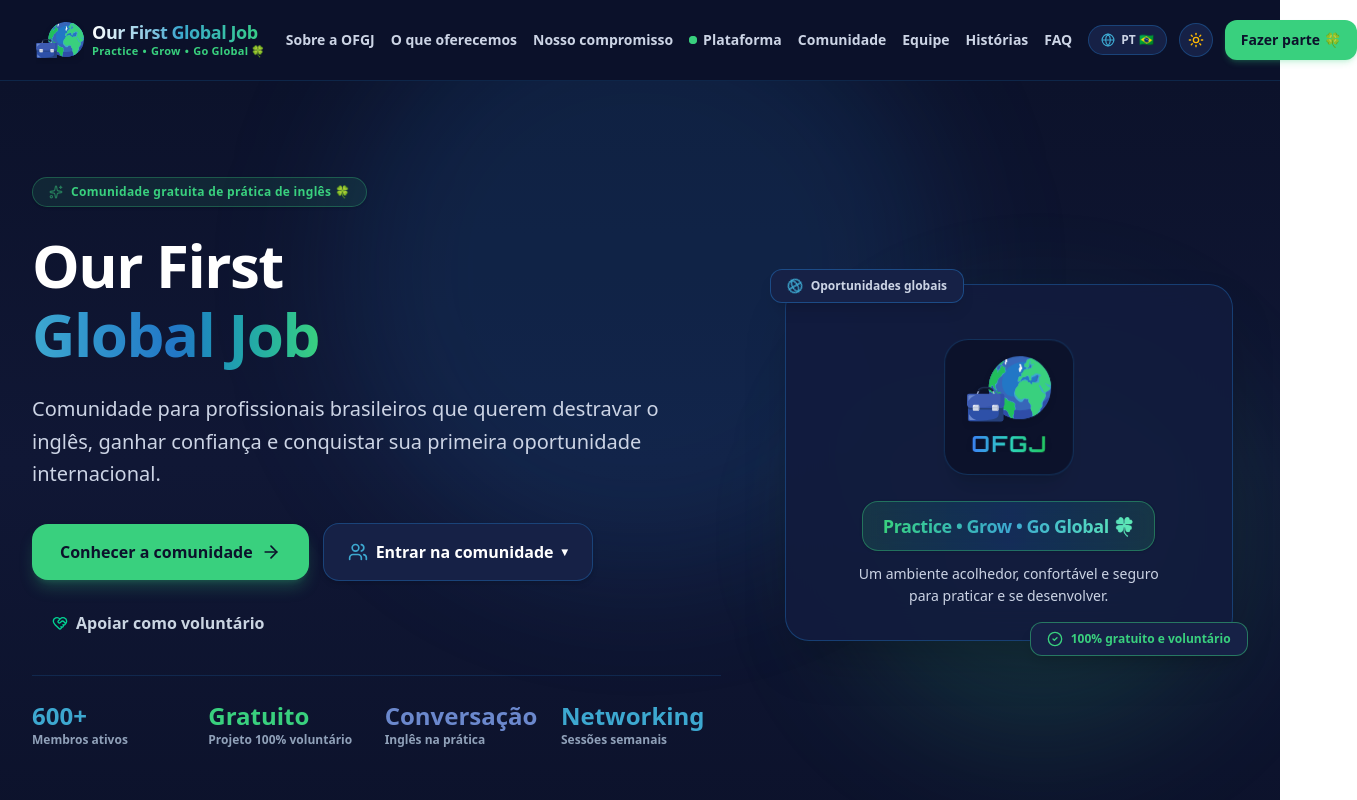
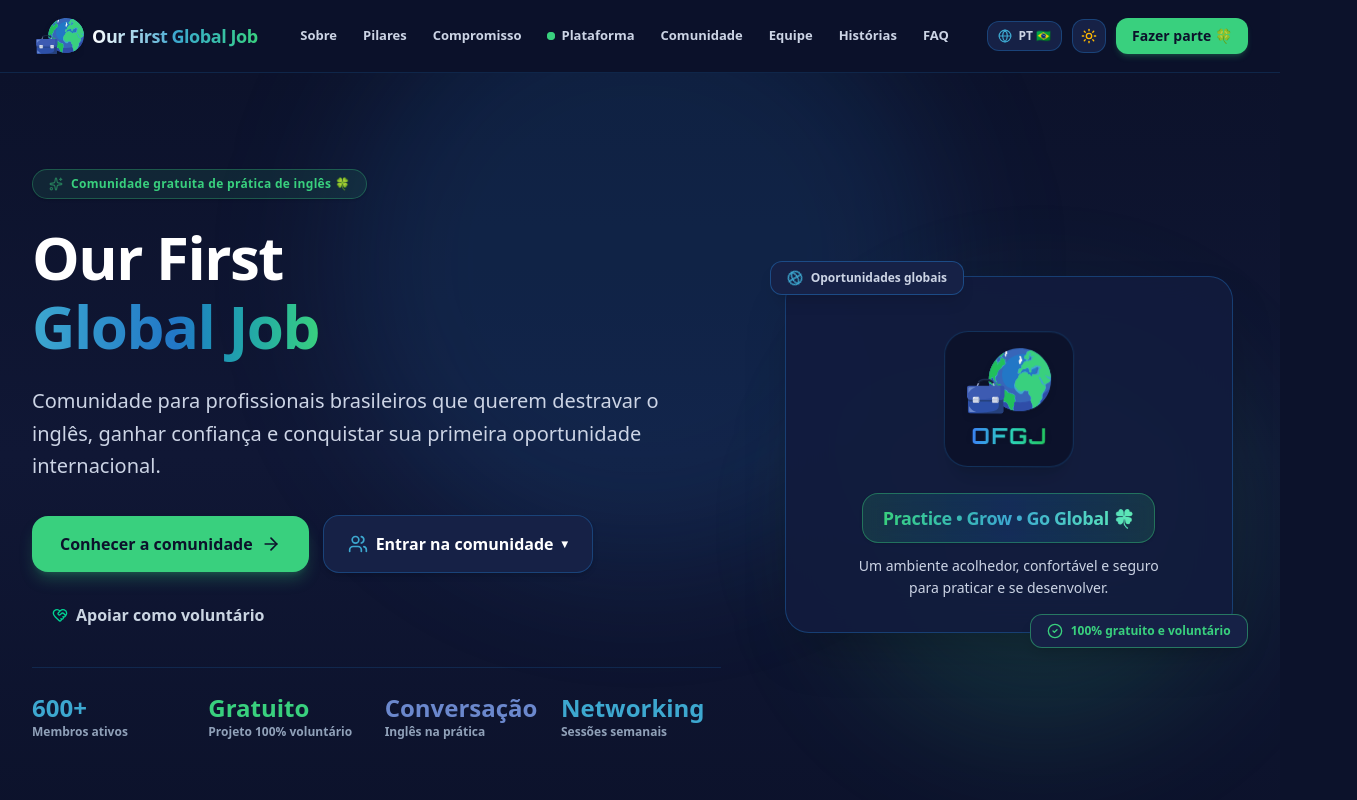
Before and after one commit to janyel-lima/our-first-global-job, a Vue app: page / in a window 1280 px wide. Shown: the top 800 px of the page, 1357 px wide, since content can reach past the window. Built offline with nearby package versions, Linux system fonts and the light colour scheme.

Commit message:
proposed updates* - fix

```diff
--- a/index.html
+++ b/index.html
@@ -9,7 +9,7 @@
     <link rel="preconnect" href="https://fonts.gstatic.com" crossorigin>
     <link href="https://fonts.googleapis.com/css2?family=Plus+Jakarta+Sans:wght@400;500;600;700;800&family=Outfit:wght@600;700;800&display=swap" rel="stylesheet">
   </head>
-  <body>
+  <body class="bg-[#edf2f7] dark:bg-[#0c122b]">
     <div id="app"></div>
     <script type="module" src="/src/main.ts"></script>
   </body>
--- a/src/App.vue
+++ b/src/App.vue
@@ -1,10 +1,10 @@
 <template>
-  <div class="min-h-screen transition-colors duration-300 bg-[#edf2f7] text-slate-900 dark:bg-[#0c122b] dark:text-white font-sans selection:bg-ofgj-emerald selection:text-ofgj-navy">
+  <div class="min-h-screen w-full max-w-full overflow-x-hidden transition-colors duration-300 bg-[#edf2f7] text-slate-900 dark:bg-[#0c122b] dark:text-white font-sans selection:bg-ofgj-emerald selection:text-ofgj-navy">
     <!-- Navigation Bar -->
     <Navbar @open-join="isJoinModalOpen = true" />
 
     <!-- Main Content Sections -->
-    <main>
+    <main class="w-full max-w-full overflow-x-hidden">
       <!-- Hero Header -->
       <HeroSection @open-join="isJoinModalOpen = true" />
 
--- a/src/components/LogoSvg.vue
+++ b/src/components/LogoSvg.vue
@@ -14,7 +14,10 @@
       <span class="font-extrabold tracking-tight text-base sm:text-lg leading-tight bg-gradient-to-r from-ofgj-cyan via-ofgj-azure to-ofgj-emerald bg-clip-text text-transparent dark:from-white dark:via-ofgj-cyan dark:to-ofgj-emerald whitespace-nowrap">
         Our First Global Job
       </span>
-      <span class="text-[9px] sm:text-[10px] xl:text-[11px] font-semibold text-ofgj-emerald tracking-wide flex items-center gap-1 whitespace-nowrap shrink-0">
+      <span
+        class="text-[9px] sm:text-[10px] xl:text-[11px] font-semibold text-ofgj-emerald tracking-wide items-center gap-1 whitespace-nowrap shrink-0"
+        :class="variant === 'header' ? 'hidden 2xl:flex' : 'flex'"
+      >
         <span>Practice</span>
         <span>•</span>
         <span>Grow</span>
--- a/src/components/Navbar.vue
+++ b/src/components/Navbar.vue
@@ -1,50 +1,50 @@
 <template>
-  <header class="sticky top-0 z-50 transition-all duration-300 border-b backdrop-blur-md bg-[#edf2f7]/90 border-slate-300/80 dark:bg-[#0c122b]/90 dark:border-ofgj-azure/20 shadow-sm dark:shadow-none">
+  <header class="sticky top-0 z-50 w-full max-w-full transition-all duration-300 border-b backdrop-blur-md bg-[#edf2f7]/95 border-slate-300/80 dark:bg-[#0c122b]/95 dark:border-ofgj-azure/20 shadow-sm dark:shadow-none">
     <div class="max-w-7xl mx-auto px-4 sm:px-6 lg:px-8">
-      <div class="flex items-center justify-between h-20 gap-2 lg:gap-4">
+      <div class="flex items-center justify-between h-16 lg:h-18 gap-2 lg:gap-3">
         <!-- Logo Brand -->
-        <a href="#" class="flex items-center gap-2 sm:gap-3 focus:outline-none focus:ring-2 focus:ring-ofgj-emerald rounded-lg p-1 shrink-0">
+        <a href="#" class="flex items-center gap-2 focus:outline-none focus:ring-2 focus:ring-ofgj-emerald rounded-lg p-1 shrink-0">
           <LogoSvg variant="header" size="md" :show-bg="true" :with-text="true" :with-brand-name="true" />
         </a>
 
         <!-- Desktop Navigation Links -->
-        <nav class="hidden lg:flex items-center gap-2 xl:gap-4 whitespace-nowrap">
-          <a href="#about" class="text-xs xl:text-sm font-semibold transition-colors text-slate-700 hover:text-ofgj-azure dark:text-ofgj-slate dark:hover:text-ofgj-emerald whitespace-nowrap shrink-0">
+        <nav class="hidden lg:flex items-center gap-0.5 xl:gap-1.5 2xl:gap-2.5 whitespace-nowrap">
+          <a href="#about" class="px-2 py-1.5 xl:px-2.5 rounded-lg text-xs xl:text-[13px] 2xl:text-sm font-semibold transition-colors text-slate-700 hover:text-ofgj-azure hover:bg-slate-200/50 dark:text-ofgj-slate dark:hover:text-ofgj-emerald dark:hover:bg-white/5 whitespace-nowrap shrink-0">
             {{ t.nav.about }}
           </a>
-          <a href="#pillars" class="text-xs xl:text-sm font-semibold transition-colors text-slate-700 hover:text-ofgj-azure dark:text-ofgj-slate dark:hover:text-ofgj-emerald whitespace-nowrap shrink-0">
+          <a href="#pillars" class="px-2 py-1.5 xl:px-2.5 rounded-lg text-xs xl:text-[13px] 2xl:text-sm font-semibold transition-colors text-slate-700 hover:text-ofgj-azure hover:bg-slate-200/50 dark:text-ofgj-slate dark:hover:text-ofgj-emerald dark:hover:bg-white/5 whitespace-nowrap shrink-0">
             {{ t.nav.pillars }}
           </a>
-          <a href="#mission" class="text-xs xl:text-sm font-semibold transition-colors text-slate-700 hover:text-ofgj-azure dark:text-ofgj-slate dark:hover:text-ofgj-emerald whitespace-nowrap shrink-0">
+          <a href="#mission" class="px-2 py-1.5 xl:px-2.5 rounded-lg text-xs xl:text-[13px] 2xl:text-sm font-semibold transition-colors text-slate-700 hover:text-ofgj-azure hover:bg-slate-200/50 dark:text-ofgj-slate dark:hover:text-ofgj-emerald dark:hover:bg-white/5 whitespace-nowrap shrink-0">
             {{ t.nav.mission }}
           </a>
-          <a href="#app-section" class="text-xs xl:text-sm font-semibold transition-colors text-slate-700 hover:text-ofgj-azure dark:text-ofgj-slate dark:hover:text-ofgj-emerald whitespace-nowrap shrink-0 flex items-center gap-1.5">
+          <a href="#app-section" class="px-2 py-1.5 xl:px-2.5 rounded-lg text-xs xl:text-[13px] 2xl:text-sm font-semibold transition-colors text-slate-700 hover:text-ofgj-azure hover:bg-slate-200/50 dark:text-ofgj-slate dark:hover:text-ofgj-emerald dark:hover:bg-white/5 whitespace-nowrap shrink-0 flex items-center gap-1.5">
             <span class="relative flex h-2 w-2">
               <span class="animate-ping absolute inline-flex h-full w-full rounded-full bg-ofgj-emerald opacity-75"></span>
               <span class="relative inline-flex rounded-full h-2 w-2 bg-ofgj-emerald"></span>
             </span>
-            {{ t.nav.app }}
+            <span>{{ t.nav.app }}</span>
           </a>
-          <a href="#comunidade" class="text-xs xl:text-sm font-semibold transition-colors text-slate-700 hover:text-ofgj-azure dark:text-ofgj-slate dark:hover:text-ofgj-emerald whitespace-nowrap shrink-0">
+          <a href="#comunidade" class="px-2 py-1.5 xl:px-2.5 rounded-lg text-xs xl:text-[13px] 2xl:text-sm font-semibold transition-colors text-slate-700 hover:text-ofgj-azure hover:bg-slate-200/50 dark:text-ofgj-slate dark:hover:text-ofgj-emerald dark:hover:bg-white/5 whitespace-nowrap shrink-0">
             {{ t.nav.groups }}
           </a>
-          <a href="#team" class="text-xs xl:text-sm font-semibold transition-colors text-slate-700 hover:text-ofgj-azure dark:text-ofgj-slate dark:hover:text-ofgj-emerald whitespace-nowrap shrink-0">
+          <a href="#team" class="px-2 py-1.5 xl:px-2.5 rounded-lg text-xs xl:text-[13px] 2xl:text-sm font-semibold transition-colors text-slate-700 hover:text-ofgj-azure hover:bg-slate-200/50 dark:text-ofgj-slate dark:hover:text-ofgj-emerald dark:hover:bg-white/5 whitespace-nowrap shrink-0">
             {{ t.nav.team }}
           </a>
-          <a href="#stories" class="text-xs xl:text-sm font-semibold transition-colors text-slate-700 hover:text-ofgj-azure dark:text-ofgj-slate dark:hover:text-ofgj-emerald whitespace-nowrap shrink-0">
+          <a href="#stories" class="px-2 py-1.5 xl:px-2.5 rounded-lg text-xs xl:text-[13px] 2xl:text-sm font-semibold transition-colors text-slate-700 hover:text-ofgj-azure hover:bg-slate-200/50 dark:text-ofgj-slate dark:hover:text-ofgj-emerald dark:hover:bg-white/5 whitespace-nowrap shrink-0">
             {{ t.nav.stories }}
           </a>
-          <a href="#faq" class="text-xs xl:text-sm font-semibold transition-colors text-slate-700 hover:text-ofgj-azure dark:text-ofgj-slate dark:hover:text-ofgj-emerald whitespace-nowrap shrink-0">
+          <a href="#faq" class="px-2 py-1.5 xl:px-2.5 rounded-lg text-xs xl:text-[13px] 2xl:text-sm font-semibold transition-colors text-slate-700 hover:text-ofgj-azure hover:bg-slate-200/50 dark:text-ofgj-slate dark:hover:text-ofgj-emerald dark:hover:bg-white/5 whitespace-nowrap shrink-0">
             {{ t.nav.faq }}
           </a>
         </nav>
 
         <!-- Right Controls: Language, Theme, CTA -->
-        <div class="hidden lg:flex items-center gap-2 xl:gap-3 shrink-0">
+        <div class="hidden lg:flex items-center gap-1.5 xl:gap-2.5 shrink-0">
           <!-- Language Selector -->
           <button
             @click="toggleLanguage"
-            class="px-2.5 xl:px-3 py-1.5 rounded-full text-xs font-bold transition-all border flex items-center gap-1.5 bg-white hover:bg-slate-100 border-slate-300 text-slate-800 shadow-sm dark:bg-[#162146] dark:hover:bg-[#1e2d5c] dark:border-ofgj-azure/40 dark:text-ofgj-slate dark:shadow-none shrink-0"
+            class="px-2.5 py-1.5 rounded-xl text-xs font-bold transition-all border flex items-center gap-1.5 bg-white hover:bg-slate-100 border-slate-300 text-slate-800 shadow-sm dark:bg-[#162146] dark:hover:bg-[#1e2d5c] dark:border-ofgj-azure/40 dark:text-ofgj-slate dark:shadow-none shrink-0 cursor-pointer"
             title="Alternar idioma / Switch language"
           >
             <Globe class="w-3.5 h-3.5 text-ofgj-cyan shrink-0" />
@@ -54,7 +54,7 @@
           <!-- Theme Selector -->
           <button
             @click="toggleTheme"
-            class="p-2 rounded-full transition-all border bg-white hover:bg-slate-100 border-slate-300 text-slate-800 shadow-sm dark:bg-[#162146] dark:hover:bg-[#1e2d5c] dark:border-ofgj-azure/40 dark:text-ofgj-slate dark:shadow-none shrink-0"
+            class="p-2 rounded-xl transition-all border bg-white hover:bg-slate-100 border-slate-300 text-slate-800 shadow-sm dark:bg-[#162146] dark:hover:bg-[#1e2d5c] dark:border-ofgj-azure/40 dark:text-ofgj-slate dark:shadow-none shrink-0 cursor-pointer"
             :title="theme === 'dark' ? 'Modo Claro' : 'Modo Escuro'"
           >
             <Sun v-if="theme === 'dark'" class="w-4 h-4 text-amber-400 shrink-0" />
@@ -64,7 +64,7 @@
           <!-- CTA Button (Go to WhatsApp & Telegram groups) -->
           <a
             href="#comunidade"
-            class="px-3 xl:px-4 py-2.5 rounded-xl font-bold text-xs xl:text-sm text-ofgj-navy bg-ofgj-emerald hover:bg-emerald-400 transition-all transform hover:-translate-y-0.5 shadow-md shadow-ofgj-emerald/20 flex items-center gap-2 cursor-pointer whitespace-nowrap shrink-0"
+            class="px-3 xl:px-4 py-2 rounded-xl font-bold text-xs xl:text-sm text-ofgj-navy bg-ofgj-emerald hover:bg-emerald-400 transition-all transform hover:-translate-y-0.5 shadow-md shadow-ofgj-emerald/20 flex items-center gap-1.5 cursor-pointer whitespace-nowrap shrink-0"
           >
             <span>{{ t.nav.join }}</span>
           </a>
--- a/src/composables/useI18n.ts
+++ b/src/composables/useI18n.ts
@@ -7,11 +7,11 @@
 export const translations = {
   pt: {
     nav: {
-      about: 'Sobre a OFGJ',
-      pillars: 'O que oferecemos',
+      about: 'Sobre',
+      pillars: 'Pilares',
+      mission: 'Compromisso',
       app: 'Plataforma',
       groups: 'Comunidade',
-      mission: 'Nosso compromisso',
       team: 'Equipe',
       stories: 'Histórias',
       faq: 'FAQ',
@@ -367,11 +367,11 @@
   },
   en: {
     nav: {
-      about: 'About OFGJ',
-      pillars: 'What we offer',
+      about: 'About',
+      pillars: 'Pillars',
+      mission: 'Commitment',
       app: 'Platform',
       groups: 'Community',
-      mission: 'Our commitment',
       team: 'Team',
       stories: 'Stories',
       faq: 'FAQ',
--- a/src/index.css
+++ b/src/index.css
@@ -13,9 +13,14 @@
 }
 
 @layer base {
-  html {
+  html, body {
     scroll-behavior: smooth;
     font-family: system-ui, -apple-system, BlinkMacSystemFont, 'Segoe UI', Roboto, Oxygen, Ubuntu, Cantarell, 'Open Sans', 'Helvetica Neue', sans-serif;
+    overflow-x: hidden;
+    max-width: 100vw;
+    width: 100%;
+    margin: 0;
+    padding: 0;
   }
 }
 
```
